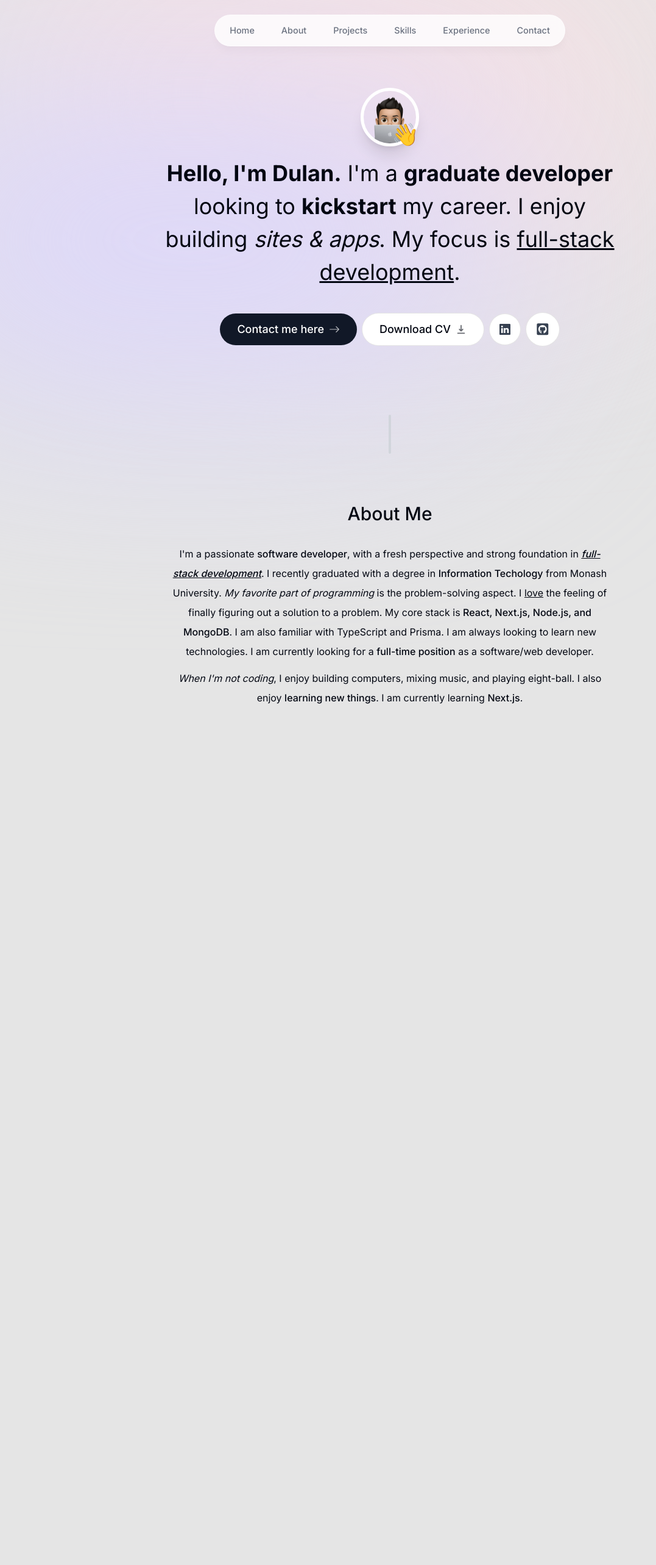
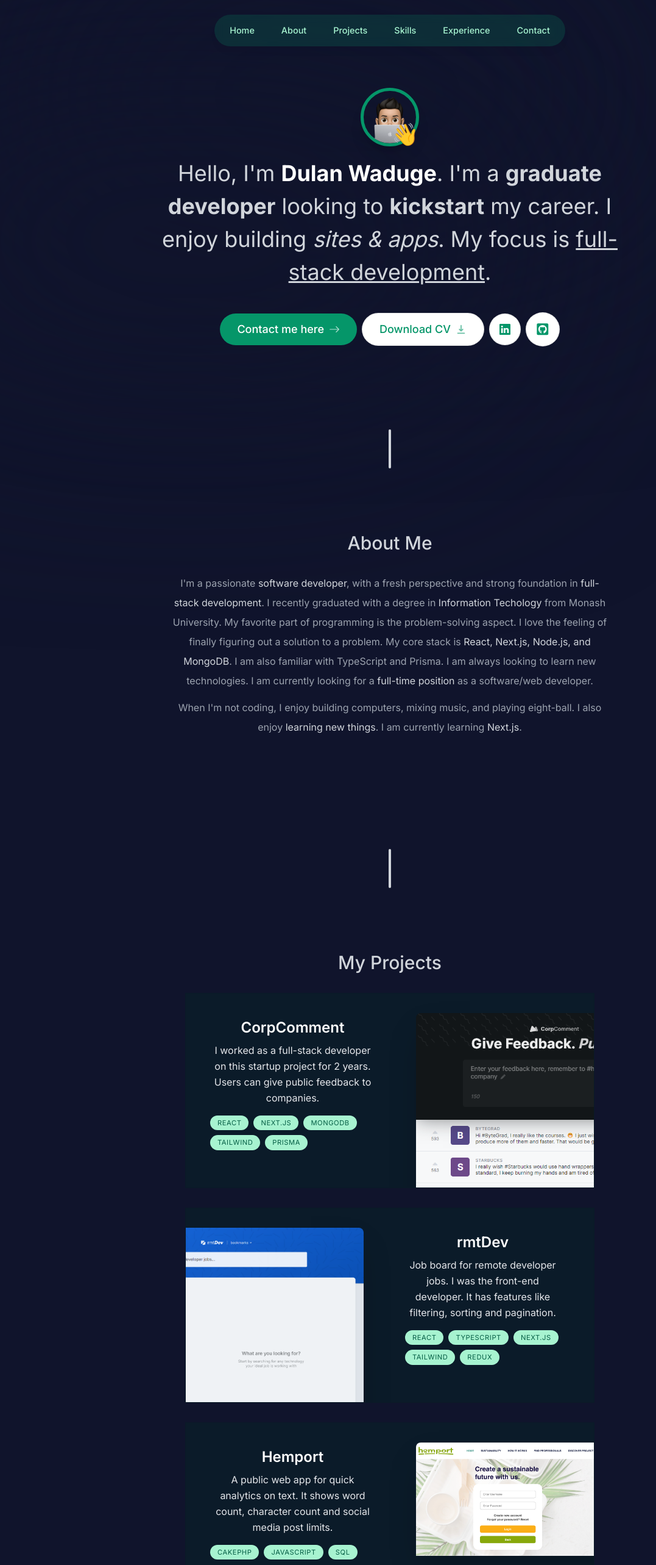
Before and after one commit to dulanwaduge/new-portfolio, a Next.js app: page / in a window 1280 px wide. Shown: the top 2566 px of the page at 61% size, without its empty margins (0-1077 px from the left). Built offline with nearby package versions, Linux system fonts and the light colour scheme.

Commit message:
card animation feature

```diff
--- a/app/layout.tsx
+++ b/app/layout.tsx
@@ -17,11 +17,11 @@ export default function RootLayout({
 }) {
   return (
     <html lang="en">
-      <body className={`${inter.className} bg-neutral-200 text-gray-950 relative h-[5000px] pt-28 sm:pt-36`}>
-        <div className='bg-[#fbe2e3]
+      <body className={`${inter.className} bg-[#10142c] text-gray-300 relative h-[5000px] pt-28 sm:pt-36`}>
+        <div className='bg-[#10142c]
               absolute top-[-6rem] -z-10 right-[11rem] h-[31.25rem] w-[31.25rem] rounded-full blur-[10rem] sm:w-[68.75rem]'>
         </div>
-        <div className='bg-[#dbd7fb]
+        <div className='bg-[#10142c]
               absolute top-[-rem] -z-10 left-[-35rem] h-[31.25rem] w-[50rem] rounded-full blur-[10rem] sm:w-[68.75rem]
               md:left-[-33rem] lg:left-[-28rem] xl:left-[-15rem] 2xl:left-[-5rem]'>
         </div>
--- a/app/page.tsx
+++ b/app/page.tsx
@@ -1,5 +1,6 @@
 import About from '@/components/about';
 import Intro from '@/components/intro'
+import Projects from '@/components/projects';
 import SectionDivider from '@/components/section-divider';
 import Image from 'next/image'
 
@@ -9,6 +10,8 @@ export default function Home() {
       <Intro />
       <SectionDivider />
       <About />
+      <SectionDivider />
+      <Projects />
     </main>
   );
 }
--- a/components/about.tsx
+++ b/components/about.tsx
@@ -13,31 +13,31 @@ export default function About() {
     >
       <SectionHeading>About me</SectionHeading>
 
-      <p className="mb-3">
+      <p className="mb-3 text-gray-400 text-md">
         I'm a passionate{" "}
-        <span className="font-medium">software developer</span>, with a fresh perspective
-        and strong foundation in <span className="font-medium italic underline">full-stack development</span>.
+        <span className="text-gray-300">software developer</span>, with a fresh perspective
+        and strong foundation in <span className="text-gray-300">full-stack development</span>.
         I recently graduated with a degree in {" "}
-        <span className="font-medium">Information Techology</span>{" "}from Monash University.
-        <span className="italic"> My favorite part of programming</span> is the
-        problem-solving aspect. I <span className="underline">love</span> the
+        <span className="text-gray-300">Information Techology</span>{" "}from Monash University.
+        <span className=""> My favorite part of programming</span> is the
+        problem-solving aspect. I <span className="">love</span> the
         feeling of finally figuring out a solution to a problem. My core stack
         is{" "}
-        <span className="font-medium">
+        <span className="text-gray-300">
           React, Next.js, Node.js, and MongoDB
         </span>
         . I am also familiar with TypeScript and Prisma. I am always looking to
         learn new technologies. I am currently looking for a{" "}
-        <span className="font-medium">full-time position</span> as a software/web
+        <span className="text-gray-300">full-time position</span> as a software/web
         developer.
       </p>
 
-      <p>
-        <span className="italic">When I'm not coding</span>, I enjoy building computers,
+      <p className="text-gray-400 text-md">
+        <span className="">When I'm not coding</span>, I enjoy building computers,
         mixing music, and playing eight-ball. I also enjoy{" "}
-        <span className="font-medium">learning new things</span>. I am currently
+        <span className="text-gray-300">learning new things</span>. I am currently
         learning {" "}
-        <span className="font-medium">Next.js</span>.
+        <span className="text-gray-300">Next.js</span>.
       </p>
     </motion.section>
   );
--- a/components/header.tsx
+++ b/components/header.tsx
@@ -9,7 +9,7 @@ export default function Header() {
   return (
     <header className="z-[999] relative">
       <motion.div
-        className="fixed top-0 left-1/2 h-[4.5rem] w-full rounded-none border border-white border-opacity-40 bg-white bg-opacity-80
+        className="fixed top-0 left-1/2 h-[4.5rem] w-full rounded-none bg-[#059669] bg-opacity-20
             shadow-lg shadow-black/[0.03] backdrop-blur-[0.5rem] sm:top-6 sm:h-[3.25rem] sm:w-[36rem] sm:rounded-full"
         initial={{ y: -100, x: "-50%", opacity: 0 }}
         animate={{ y: 0, x: "-50%", opacity: 1 }}
@@ -17,7 +17,7 @@ export default function Header() {
 
       <nav className="flex fixed top-[0.15rem] left-1/2 h-12 -translate-x-1/2 py-2 sm:top-[1.7rem] sm:h-[initial] sm:py-0">
         <ul
-          className="flex w-[22rem] flex-wrap items-center justify-center gap-y-1 text-[0.9rem] font-medium text-gray-500 sm:w-[initial]
+          className="flex w-[22rem] flex-wrap items-center justify-center gap-y-1 text-[0.9rem] font-medium text-emerald-200 sm:w-[initial]
                         sm:flex-nowrap sm:gap-5"
         >
           {links.map((link) => (
--- a/components/intro.tsx
+++ b/components/intro.tsx
@@ -23,7 +23,7 @@ export default function Intro
                     }}>
                     <Image src='/profilepicture.png' alt='profilepicture'
                         width={150} height={150} quality={95} priority={true}
-                        className='h-24 w-24 rounded-full border-[0.35rem] object-cover border-white shadow-xl'/>
+                        className='h-24 w-24 rounded-full border-[0.35rem] object-cover border-[#059669] shadow-xl'/>
                 </motion.div>
                 <motion.span className='absolute bottom-0 right-0 text-4xl'
                     initial={{opacity: 0, scale:0}}
@@ -42,7 +42,7 @@ export default function Intro
         <motion.h1 className='mb-10 mt-4 px-4 text-2xl !leading-[1.5] sm:text-4xl'
                     initial={{opacity: 0, y:100}}
                     animate={{opacity: 1, y: 1}}>
-            <span className="font-bold">Hello, I'm Dulan.</span> I'm a{" "}
+            <span>Hello, I'm </span><span className="font-bold text-white">Dulan Waduge</span>. I'm a{" "}
             <span className="font-bold">graduate developer</span> looking to{" "}
             <span className="font-bold">kickstart</span> my career. I enjoy
                 building <span className="italic">sites & apps</span>. My focus is{" "}
@@ -56,20 +56,20 @@ export default function Intro
                         delay: 0.1,
                     }}
                 >
-            <Link href="#contact" className='group bg-gray-900 text-white px-7 py-3 flex items-center gap-2 rounded-full
-                                                outline-none focus:scale-110 hover:scale-110 hover:bg-gray-950 active:scale-105 transition'>
+            <Link href="#contact" className='group bg-[#059669] text-white px-7 py-3 flex items-center gap-2 rounded-full
+                                                outline-none focus:scale-110 hover:scale-110 hover:bg-gray-800 active:scale-105 transition'>
                 Contact me here <BsArrowRight className='opacity-70 group-hover:translate-x-1 transition'/>
             </Link>
-            <a className='group bg-white px-7 py-3 flex items-center gap-2 rounded-full outline-none focus:scale-110 hover:scale-110
-                             active:scale-105 transition cursor-pointer border border-black/10' href='/cv.pdf' download>
+            <a className='group bg-white text-[#059669] px-7 py-3 flex items-center gap-2 rounded-full outline-none  focus:scale-110 hover:scale-110
+                             active:scale-105 transition cursor-pointer border border-black/10 hover:text-gray-950' href='/cv.pdf' download>
                 Download CV <HiDownload className='opacity-60 group-hover:translate-y-1 transition'/>
             </a>
-            <a className='bg-white p-4 text-gray-700 flex items-center gap-2 rounded-full outline-none focus:scale-[1.15] hover:scale-[1.15]
+            <a className='bg-white p-4 text-[#059669] flex items-center gap-2 rounded-full outline-none focus:scale-[1.15] hover:scale-[1.15]
                             hover:text-gray-950 active:scale-105 transition border border-black/10' href='https://www.linkedin.com/in/dulanwaduge/'
                             target='_blank'>
                 <BsLinkedin />
             </a>
-            <a className='bg-white p-4 text-gray-700 flex items-center gap-2 text-[1.35rem] rounded-full outline-none
+            <a className='bg-white p-4 text-[#059669] flex items-center gap-2 text-[1.35rem] rounded-full outline-none
                             focus:scale-[1.15] hover:scale-[1.15] hover:text-gray-950 active:scale-105 transition border border-black/10'
                             href='https://github.com/dulanwaduge' target='_blank'>
                 <FaGithubSquare />
--- /dev/null
+++ b/components/projects.tsx
@@ -0,0 +1,63 @@
+"use client";
+
+import React from 'react'
+import SectionHeading from './section-heading'
+import { projectsData } from '@/lib/data'
+import Image from 'next/image';
+import { motion } from 'framer-motion';
+
+type ProjectProps = (typeof projectsData)[number];
+
+export default function Projects() {
+  return (
+    <motion.section className="text-center"
+                    initial={{opacity: 0, y: 100}}
+                    animate={{opacity: 1, y: 0}}
+                    transition={{ delay: 0.200 }}
+    >
+        <SectionHeading>
+            My Projects
+        </SectionHeading>
+        <div>
+            {
+                projectsData.map((project, index) => (
+                    <React.Fragment key={index}>
+                        <Project {...project} />
+                    </React.Fragment>
+                ))
+            }
+        </div>
+    </motion.section>
+  )
+}
+
+function Project({
+    title,
+    description,
+    tags,
+    imageUrl
+}: ProjectProps){
+    return <section className='group bg-emerald-950/30  max-w-[42rem] border border-black/5 overflow-hidden sm:pr-8 relative sm:h-[20rem] mb-3 sm:mb-8 last:mb-0 even:pl-8 hover:bg-emerald-800/30 hover:border-white/5 hover:animate-pulse cursor-pointer transition'>
+        <div className='pt-4 pb-7 px-5 sm:pl-10 sm:pr-2 sm:pt-10 sm:max-w-[50%] flex flex-col h-full sm:group-even:ml-[18rem]'>
+            <h3 className='text-2xl font-semibold text-white'>{title}</h3>
+            <p className='mt-2 leading-relaxed text-gray-200'>{description}</p>
+            <ul className='flex flex-wrap mt-4 gap-2'>
+                {
+                    tags.map((tag, index) =>(
+                        <li key={index} className='bg-emerald-200 px-3 py-1 text-[0.7rem] uppercase tracking-wider text-emerald-800 rounded-full'>
+                            {tag}
+                        </li>
+                    ))
+                }
+            </ul>
+        </div>
+
+        <Image src={imageUrl} alt="Projects" quality={95}
+                className='absolute top-8 -right-40 w-[28.25rem] rounded-t-lg shadow-2xl
+                            group-even:right-[initial] group-even:-left-40
+                            transition group-hover:-translate-x-3 group-hover:translate-y-3
+                            group-hover:-rotate-2 group-hover:scale[-1.04]'
+                />
+
+    </section>
+}
--- a/components/section-divider.tsx
+++ b/components/section-divider.tsx
@@ -5,7 +5,7 @@ import { motion } from 'framer-motion'
 
 export default function SectionDivider() {
   return (
-    <motion.div className='bg-gray-300 my-25 h-16 w-1 rounded-full hidden sm:block'
+    <motion.div className='bg-gray-300 my-6 h-16 w-1 rounded-full hidden sm:block'
         initial={{opacity: 0, y: 100}}
         animate={{opacity: 1, y: 0}}
         transition={{ delay: 0.125 }}
--- a/lib/data.ts
+++ b/lib/data.ts
@@ -5,6 +5,7 @@ import { LuGraduationCap } from "react-icons/lu";
 import corpcommentImg from "@/public/corpcomment.png";
 import rmtdevImg from "@/public/rmtdev.png";
 import wordanalyticsImg from "@/public/wordanalytics.png";
+import hemportImg from "@/public/hemport.png"
 
 export const links = [
   {
@@ -76,11 +77,11 @@ export const projectsData = [
     imageUrl: rmtdevImg,
   },
   {
-    title: "Word Analytics",
+    title: "Hemport",
     description:
       "A public web app for quick analytics on text. It shows word count, character count and social media post limits.",
-    tags: ["React", "Next.js", "SQL", "Tailwind", "Framer"],
-    imageUrl: wordanalyticsImg,
+    tags: ["CakePHP", "JavaScript", "SQL"],
+    imageUrl: hemportImg,
   },
 ] as const;
 
```
Also changed, not shown: public/hemport.png (added).
